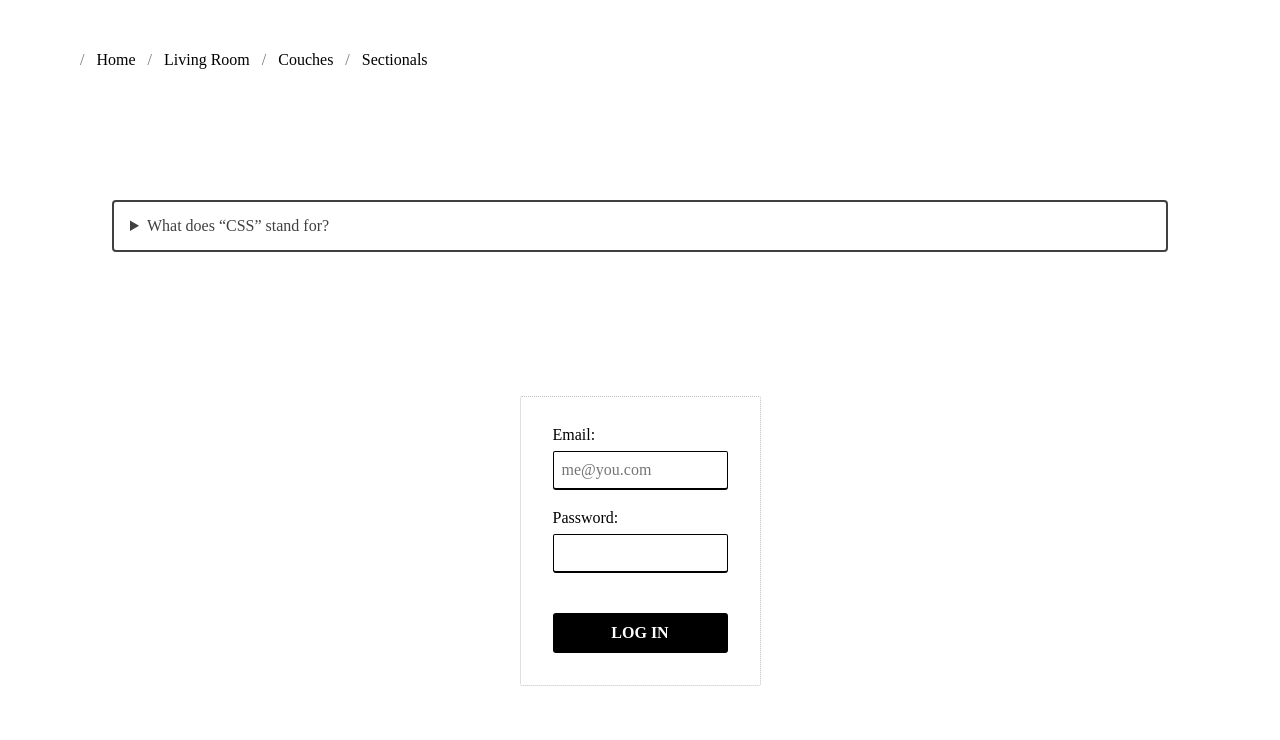
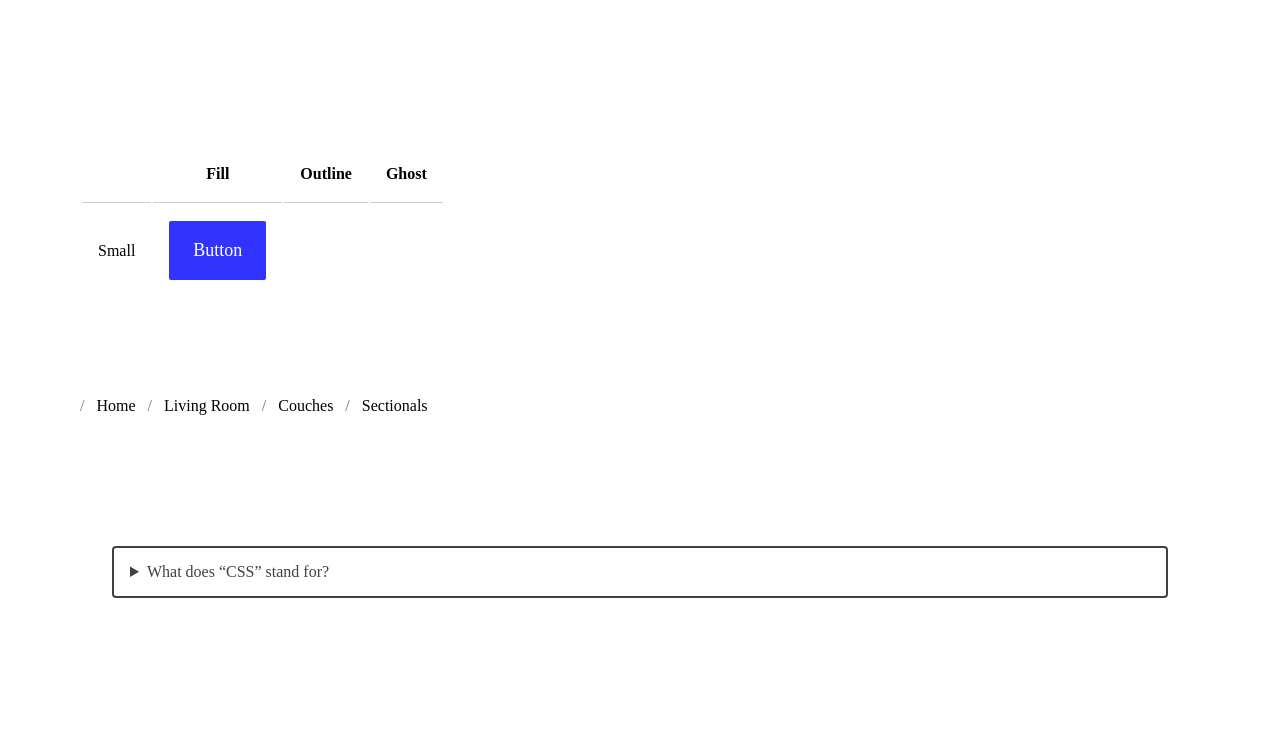
Before and after one commit to gah-code/modern-component-arch, a React (Create React App) app: page / in a window 1280 px wide. Shown: the top 740 px of the page. Built offline with nearby package versions, Linux system fonts and the light colour scheme.

Commit message:
button variant table

```diff
--- a/src/App.js
+++ b/src/App.js
@@ -2,10 +2,12 @@ import GlobalStyles from './GlobalStyles';
 import LoginForm from './LoginForm';
 import FrequentlyAskedQuestion from './FrequentlyAskedQuestions';
 import ContentCard from './ContentCard';
-import Button from './Buttons';
+// import Button from './Buttons';
 import WallArt from './WallArt';
 import Breadcrumbs from './Breadcrumbs';
 import Crumb from './Crumb';
+import ButtonTable from './ButtonTable';
+
 import styled from 'styled-components';
 
 const Divider = styled.div`
@@ -14,6 +16,10 @@ const Divider = styled.div`
 
 const App = () => (
   <>
+    <Divider />
+    <ButtonTable />
+    <Divider />
+
     <Breadcrumbs>
       <Crumb href='/'>Home</Crumb>
       <Crumb href='/living'>Living Room</Crumb>
@@ -41,7 +47,7 @@ const App = () => (
       email='meow@gmail.com'
     />
     <Divider />
-    <Button color='green'>Hello world</Button>
+    {/* <Button color='green'>Hello world</Button> */}
     <Divider />
     <WallArt
       src='https://courses.joshwcomeau.com/cfj-mats/wall-art.jpg'
--- /dev/null
+++ b/src/Button.js
@@ -0,0 +1,18 @@
+import React from 'react';
+import styled from 'styled-components';
+
+import { COLORS } from './constants';
+
+const Button = ({ variant, size, children }) => {
+  return <ButtonElem>{children}</ButtonElem>;
+};
+
+const ButtonElem = styled.button`
+  font-size: ${18 / 16}rem;
+  padding: 16px 24px;
+  border-radius: 2px;
+  border: none;
+  background-color: ${COLORS.primary};
+  color: ${COLORS.white};
+`;
+export default Button;
--- /dev/null
+++ b/src/ButtonTable.js
@@ -0,0 +1,38 @@
+import React from 'react';
+import styled from 'styled-components';
+
+import Button from './Button';
+
+const ButtonTable = () => {
+  return (
+    <Table>
+      <tr>
+        <th></th>
+        <th>Fill</th>
+        <th>Outline</th>
+        <th>Ghost</th>
+      </tr>
+      <tr>
+        <td>Small</td>
+        <td>
+          <Button size='small' variant='fill'>
+            Button
+          </Button>
+        </td>
+      </tr>
+    </Table>
+  );
+};
+
+const Table = styled.table`
+  th,
+  td {
+    text-align: center;
+    padding: 16px;
+  }
+  th {
+    border-bottom: 1px solid hsl(0deg 0% 80%);
+  }
+`;
+
+export default ButtonTable;
--- /dev/null
+++ b/src/constants.js
@@ -0,0 +1,10 @@
+export const COLORS = {
+  primary: 'hsl(240deg 100% 60%)',
+  primaryLight: 'hsl(235deg 100% 62%)',
+  white: 'hsl(0deg 0% 100%)',
+  offwhite: 'hsl(235deg 85% 97%)',
+  gray: 'hsl(240deg 10% 50%)',
+  transparentGray15: 'hsl(240deg 10% 50% / 0.15)',
+  transparentGray75: 'hsl(240deg 10% 50% / 0.75)',
+  black: 'hsl(0deg 0% 0%)',
+};
```
